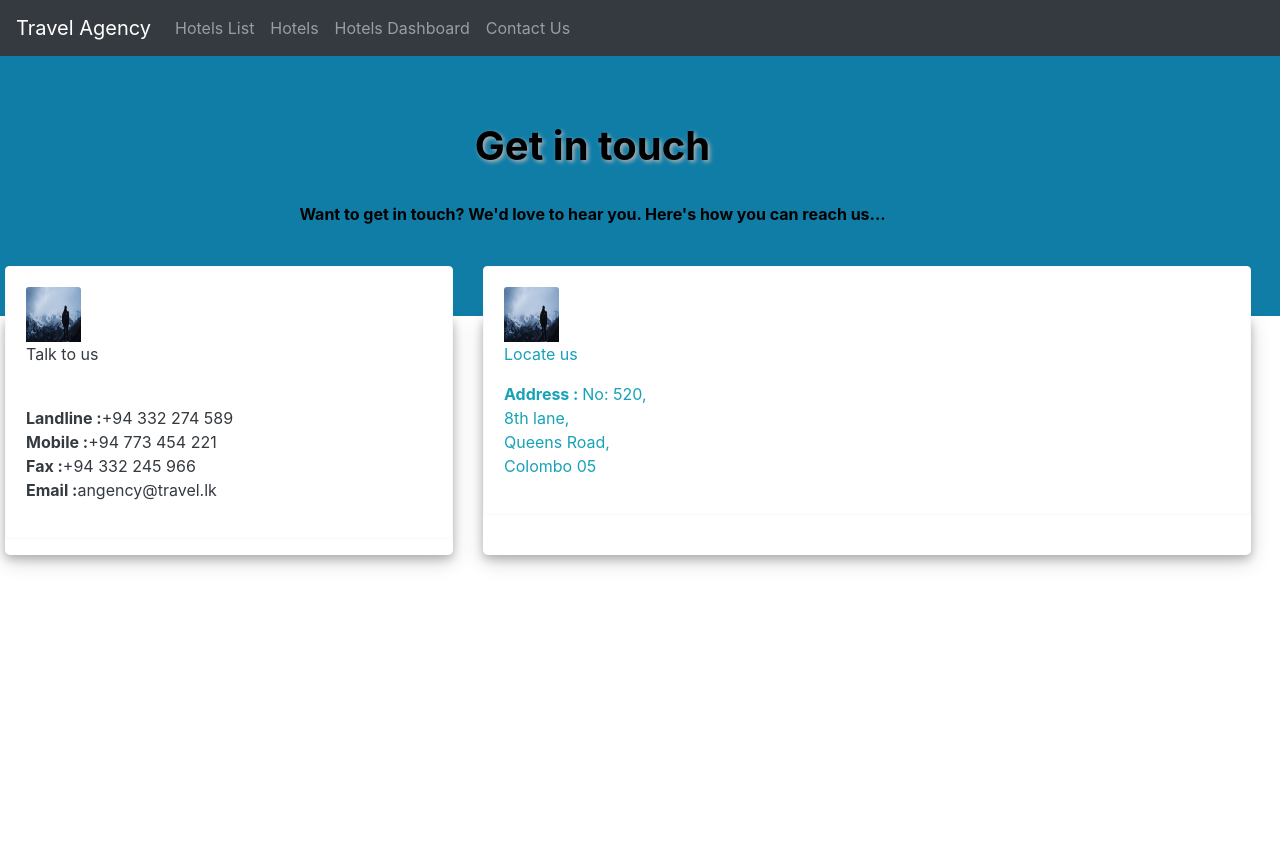
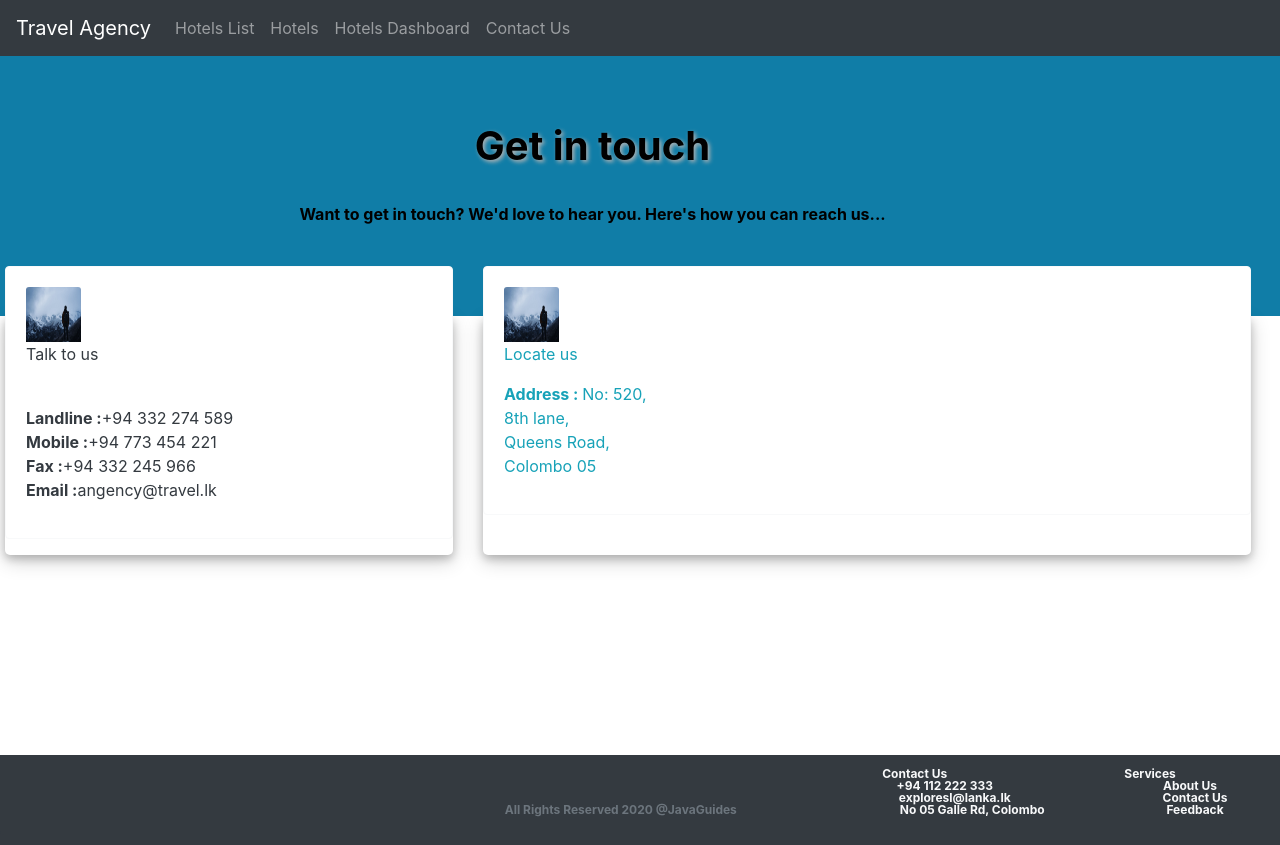
Before and after one commit to ashi1015/Tourist_Agency_Frontend, a React (Create React App) app: page /contactUs in a window 1280 px wide. Shown: the top 845 px of the page. Before the commit the page ends 800 px from the top, so only its background shows below. Built offline with nearby package versions, Linux system fonts and the light colour scheme.

Commit message:
implementing footer of the web app

```diff
--- a/src/App.js
+++ b/src/App.js
@@ -15,6 +15,8 @@ import HotelCardViewComponent from "./components/Hotels/Hotel_ComponentView";
 import IndividualHotelDetailsComponent from "./components/Individual Hotels/individual_Hotels";
 import HotelMain from './components/Hotels/HotelMainPage';
 import Gallery from './components/Individual Hotels/Gallery'
+import Footer from "./components/Home/Footer";
+
 class App extends Component {
   render() {
     return (
@@ -68,7 +70,7 @@ class App extends Component {
 
           </div>
         </div>
-
+        <Footer/>
       </Router>
     );
   }
--- /dev/null
+++ b/src/components/Home/Footer.js
@@ -0,0 +1,55 @@
+import React, { Component } from 'react'
+
+class FooterComponent extends Component {
+    constructor(props) {
+        super(props)
+
+        this.state = {
+
+        }
+    }
+
+    render() {
+        return (
+            <div className="bg-dark" style={{marginTop: "200px", height: "90px", color: "black"}}>
+                <footer className = "footer badge bg-dark text-light">
+
+                    <ul className="list-inline" style={{marginTop: "10px"}}>
+                        <li className="list-inline-item"><span className="text-muted" style={{marginLeft: "500px"}}>All Rights Reserved 2020 @JavaGuides</span></li>
+                        <li className="list-inline-item">
+                            <span style={{marginLeft: "40px"}}>Contact Us
+                                <figcaption style={{marginLeft: "100px"}}> +94 112 222 333 </figcaption>
+                                <figcaption style={{marginLeft: "120px"}}> exploresl@lanka.lk </figcaption>
+                                <figcaption style={{marginLeft: "155px"}}> No 05 Galle Rd, Colombo </figcaption>
+                            </span>
+                        </li>
+                        <li className="list-inline-item">
+                            <span style={{marginLeft: "20px"}}>Services
+                                <figcaption style={{marginLeft: "100px"}}> About Us </figcaption>
+                                <figcaption style={{marginLeft: "110px"}}> Contact Us </figcaption>
+                                <figcaption style={{marginLeft: "110px"}}> Feedback </figcaption>
+                            </span>
+                        </li>
+                    </ul>
+                    {/*<span className="text-muted">All Rights Reserved 2020 @JavaGuides</span>*/}
+
+                    {/*<span style={{marginLeft: "20px"}}>Contact Us*/}
+                    {/*    <figcaption style={{marginLeft: "350px"}}> +94 112 222 333 </figcaption>*/}
+                    {/*    <figcaption style={{marginLeft: "350px"}}> +94 112 222 334 </figcaption>*/}
+                    {/*    <figcaption style={{marginLeft: "370px"}}> exploresl@lanka.lk </figcaption>*/}
+                    {/*    <figcaption style={{marginLeft: "405px"}}> No 05 Galle Rd, Colombo </figcaption>*/}
+                    {/*</span>*/}
+
+                    {/*<span style={{marginLeft: "50px"}}>Contact Us*/}
+                    {/*    <figcaption style={{marginLeft: "450px"}}> +94 112 222 333 </figcaption>*/}
+                    {/*    <figcaption style={{marginLeft: "350px"}}> +94 112 222 334 </figcaption>*/}
+                    {/*    <figcaption style={{marginLeft: "370px"}}> exploresl@lanka.lk </figcaption>*/}
+                    {/*    <figcaption style={{marginLeft: "405px"}}> No 05 Galle Rd, Colombo </figcaption>*/}
+                    {/*</span>*/}
+                </footer>
+            </div>
+        )
+    }
+}
+
+export default FooterComponent
```
